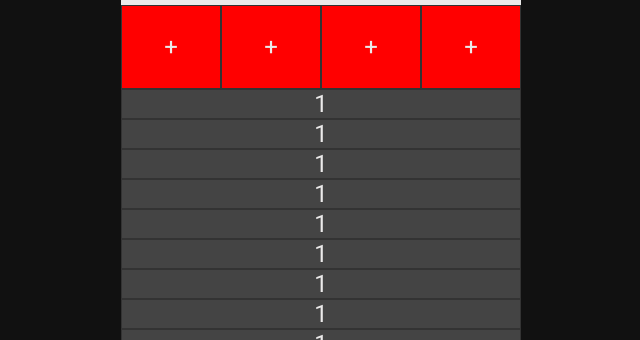
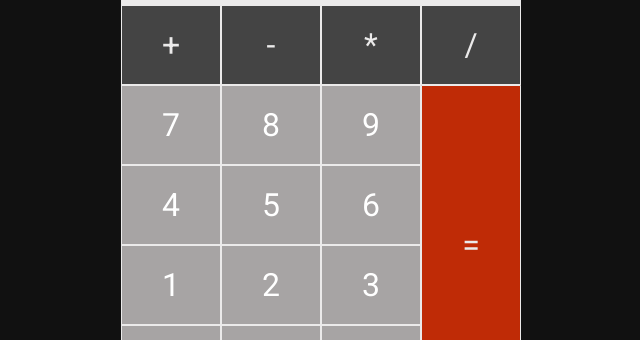
Before and after one commit to TahraouiMustapha/Calculator, a plain HTML site: page index.html in a window 1280 px wide. Shown: the part 235-575 px from the top of the page, without its empty margins (319-959 px from the left). Drawn offline with Linux system fonts and the light colour scheme.

Commit message:
adding button clear and i improve the styling of project  :- in this change ,I added the button clear and changed the styling to fit my addition

```diff
--- a/index.html
+++ b/index.html
@@ -16,25 +16,25 @@
         <div class="main">
             <div class="signs">
                 <div class="button">+</div>
-                <div class="button">+</div>
-                <div class="button">+</div>
-                <div class="button">+</div>
+                <div class="button">-</div>
+                <div class="button">*</div>
+                <div class="button">/</div>
             </div>
 
             <div class="digitsContainer">
                 <div class="digits">
+                    <div class="button">7</div>
+                    <div class="button">8</div>
+                    <div class="button">9</div>
+                    <div class="button">4</div>
+                    <div class="button">5</div>
+                    <div class="button">6</div>
                     <div class="button">1</div>
-                    <div class="button">1</div>
-                    <div class="button">1</div>
-                    <div class="button">1</div>
-                    <div class="button">1</div>
-                    <div class="button">1</div>
-                    <div class="button">1</div>
-                    <div class="button">1</div>
-                    <div class="button">1</div>
-                    <div class="button">1</div>
-                    <div class="button">1</div>
-                    <div class="button">1</div>
+                    <div class="button">2</div>
+                    <div class="button">3</div>
+                    <div class="button">0</div>
+                    <div class="button">.</div>
+                    <div class="button">AC</div>
                 </div>
                 <div class="equal button">
                     =
--- a/style.css
+++ b/style.css
@@ -3,6 +3,7 @@
 *{
     margin: 0;
     font-family: "Roboto", sans-serif;
+    box-sizing: border-box;
 }
 
 body{
@@ -20,6 +21,8 @@ body{
     height:60vh;
     display: flex;
     flex-direction: column;
+    overflow: hidden;
+    border-radius: 8px;
 }
 
 .screen{
@@ -28,7 +31,6 @@ body{
     display: flex;
     justify-content: flex-end;
     align-items: center;
-    border-radius: 8px 8px 0 0;
     font-size: 32px;
     padding:0 8px;
     /* extra for now */
@@ -39,24 +41,48 @@ body{
     flex-grow: 1;
     display: flex;
     flex-direction: column;
+
+}
+/* for all buttons */
+.button {
+    border: 0.5px solid #ebeaea;
+    display: flex;
+    justify-content: center;
+    align-items: center;
+    color: #ebeaea;
+    font-size: 32px;
+    font-weight: 400;
+    cursor: pointer;
 }
 
 .main .signs {
     display: flex;
     height: calc(100% / 5);
     flex-shrink: 0;
-    /* extra */
-    background-color: red;
+    background-color: #444;
 }
 .signs .button {
-    width:calc(100% / 4);
+    width:25%;
 }
 
-.button {
-    border: 1px solid #333;
+.digitsContainer {
+    flex:1;
     display: flex;
-    justify-content: center;
-    align-items: center;
-    color: #ebeaea;
-    font-size: 24px;
+    background-color: #a7a4a4;
 }
+
+.digits {
+    flex:1;
+    display: flex;
+    flex-wrap: wrap;
+}
+.digits .button{
+    width:calc(100% / 3);
+    color:white;
+}
+
+.button.equal {
+    width:25%;
+    background-color:#bf2b06;
+    border-bottom-right-radius: 10px;
+}
```
